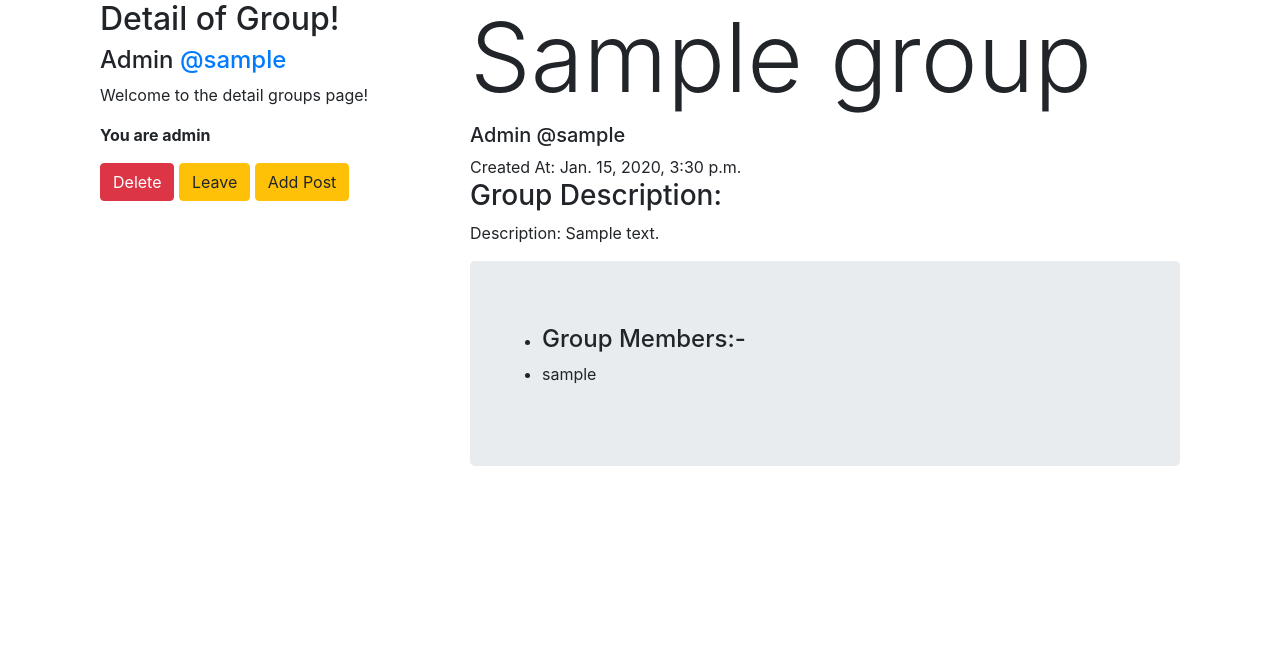
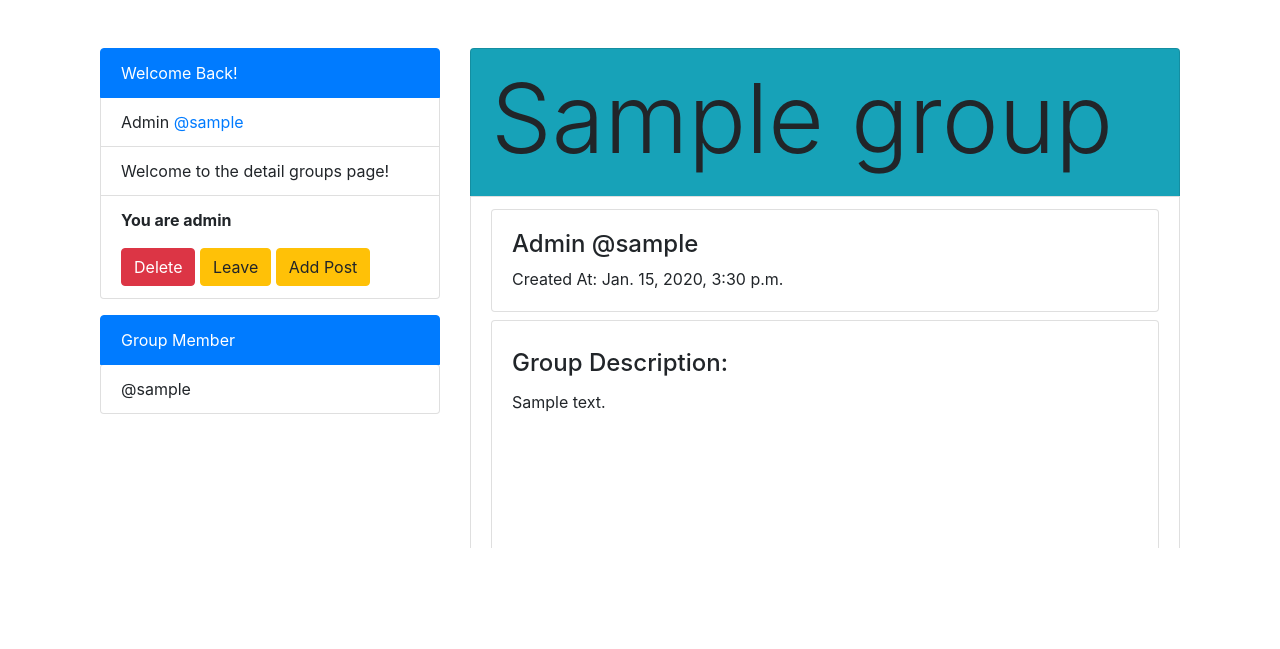
Before and after one commit to kunaldewangan/dj-Group-Web-App, a Django app: a page that uses groups/templates/groups/group_detail.html in a window 1280 px wide. Shown: the part 56-705 px from the top of the page. Run offline with Django 3.2, Linux system fonts and the light colour scheme; a user stored in the database is signed in; tables that the repository leaves empty hold one stand-in row (values such as "Sample post"); some libraries are stand-ins or nearby versions.

Commit message:
group-detail template update

```diff
--- a/groups/templates/groups/group_detail.html
+++ b/groups/templates/groups/group_detail.html
@@ -2,17 +2,20 @@
 
 {% block pregroup %}
 <div class="col-md-4">
-    <div class="content">
+    <div class="content pt-5">
+        <ul class="list-group">
+            <li class="list-group-item active">
+                Welcome Back!
+            </li>
             {% if user.is_authenticated %}
-        <h2>Detail of Group!</h2>
-        <h4>Admin
-            <a href="#">
+            <li class="list-group-item">
+                Admin <a href="#">
                     @{{group.admin.username}}
                 </a>
-        </h4>
+            </li>
             {% endif %}
-        <p>Welcome to the detail groups page!</p>
-
+            <li class="list-group-item">Welcome to the detail groups page!</li>
+            <li class="list-group-item">
                 {% if user in group.members.all %}
                 {% if user == group.admin %}
                 <p><strong>You are admin</strong></p>
@@ -25,36 +28,60 @@
                 {% else %}
                 <a href="{% url 'groups:group_join' slug=group.slug %}" class="btn btn-fill btn-warning">Join</a>
                 {% endif %}
+            </li>
+        </ul>
+    </div>
+
+    <div class="pt-3 pb-3">
+        <ul class="list-group">
+            <li class="list-group-item active">Group Member</li>
+            <div class="chat-group-member">
+                <div class="chat-group-member-scroll">
+                    {% for group_member in group.members.all %}
+                    <li class="list-group-item">@{{group_member.username}}</li>
+                    {% endfor %}
+                </div>
+            </div>
+        </ul>
     </div>
 
 </div>
 {% endblock %}
 
+
+
 {% block group_content %}
 <div class="col-md-8">
-    <div class="list-group">
+    <div class="pt-5" style="height: 200px;">
+        <ul class="list-group">
+            <div style="overflow-x: hidden;overflow-y: auto;height: 500px;">
+                <li class="list-group-item bg-info">
                     <h1 class="display-1">{{object.name}}</h1>
-        <h5>Admin @{{object.admin.username}}</h5>
+                </li>
+                <li class="list-group-item">
+                    <div class="card">
+                        <div class="card-body">
+                            <h4>Admin @{{object.admin.username}}</h4>
                             <time> Created At: {{object.created_at}}</time>
-        <h3>Group Description:</h3>
-        <p>Description: {{object.description}}</p>
+                        </div>
+                    </div>
 
-        <div class="row">
-            <div class="col-md-12">
-                <div class="jumbotron">
-                    <ul>
-                        <li>
-                            <h4>Group Members:-</h4>
-                        </li>
-                        {% for group_member in  group.members.all %}
-                        <li>{{group_member.username}}</li>
-                        {% endfor %}
-                    </ul>
+                    <div class="pt-2 pb-2">
+                        <div class="card">
+                            <div class="card-body">
+                                <div class="pt-2" style="height: 200px;">
+                                    <h4 class="card-title">Group Description:</h4>
+                                    <div style="overflow-x: hidden;overflow-y: auto;height: 150px;">
+                                        <p>{{object.description}}</p>
+                                    </div>
+                                </div>
                             </div>
                         </div>
                     </div>
 
+                </li>
+            </div>
+        </ul>
     </div>
 </div>
-
 {% endblock %}
```
Lines whose indentation alone changed are shown as unchanged.
